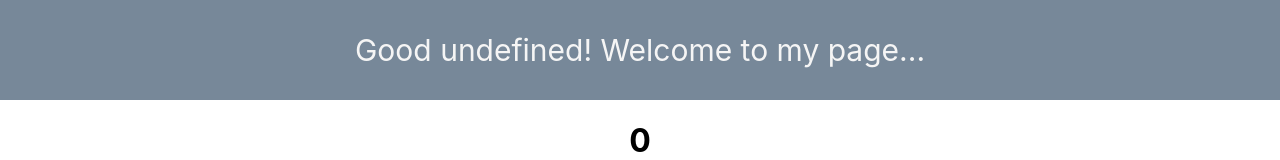
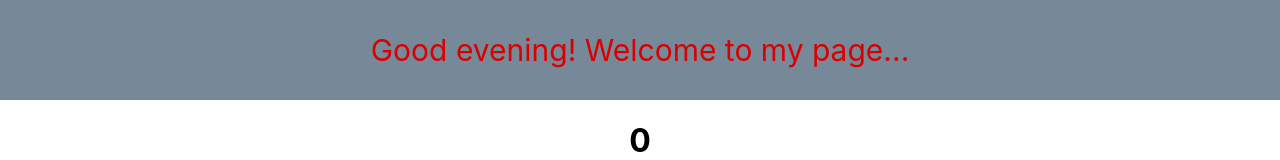
Before and after one commit to shanecolby/my_app_react, a React (Create React App) app: page / in a window 1280 px wide. Shown: the top 160 px of the page. Built offline with nearby package versions, Linux system fonts and the light colour scheme.

Commit message:
debug and correct evening display

```diff
--- a/src/components/Header.js
+++ b/src/components/Header.js
@@ -18,7 +18,8 @@ function Header() {
   } else if (hours == 5) {
     timeOfDay = "HappyHour!"
     styles.color = "green"
-    timeOfDay = "night"
+  } else {
+    timeOfDay = "evening"
     styles.color = "#D90000"
   }
 
```
